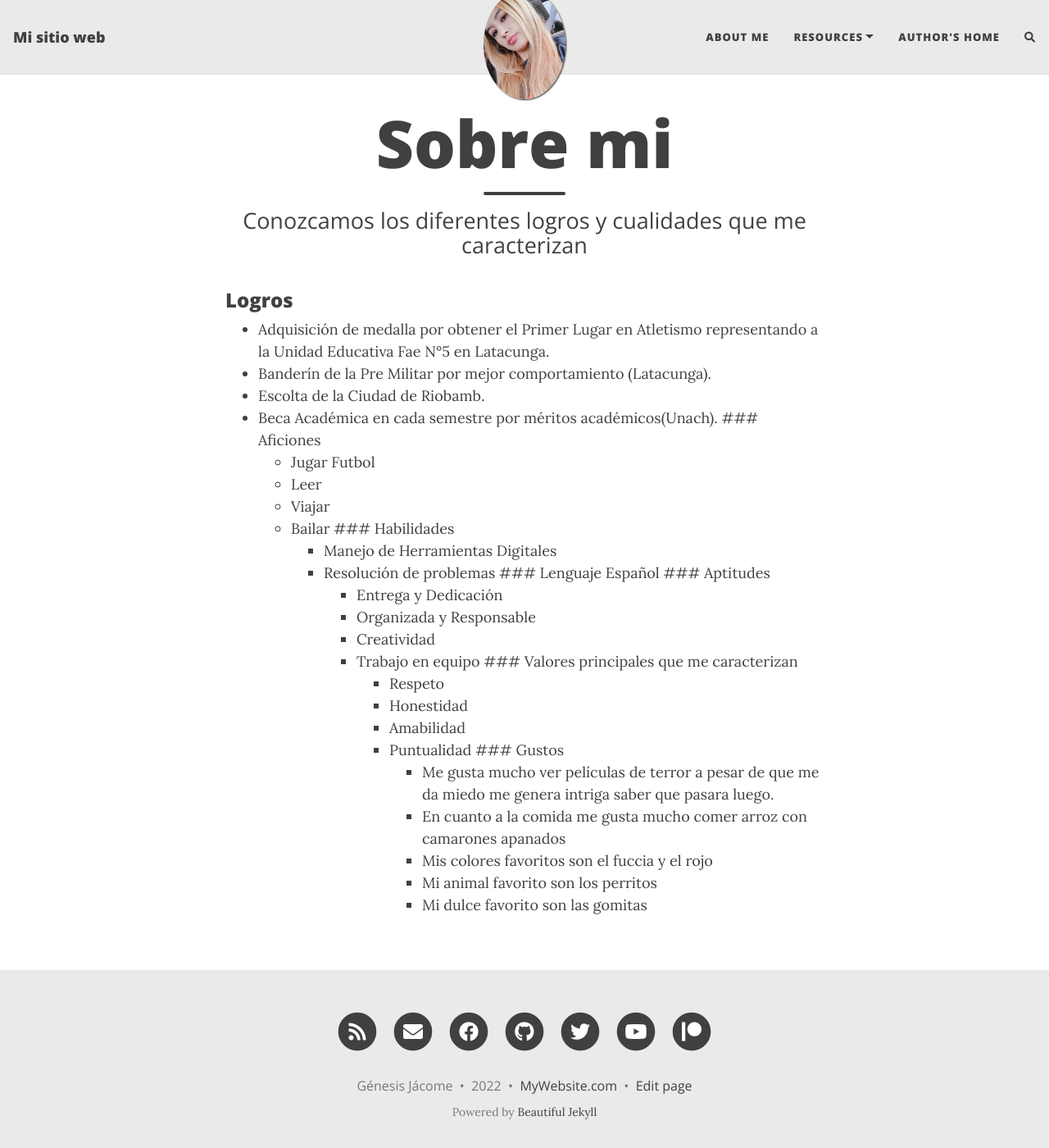
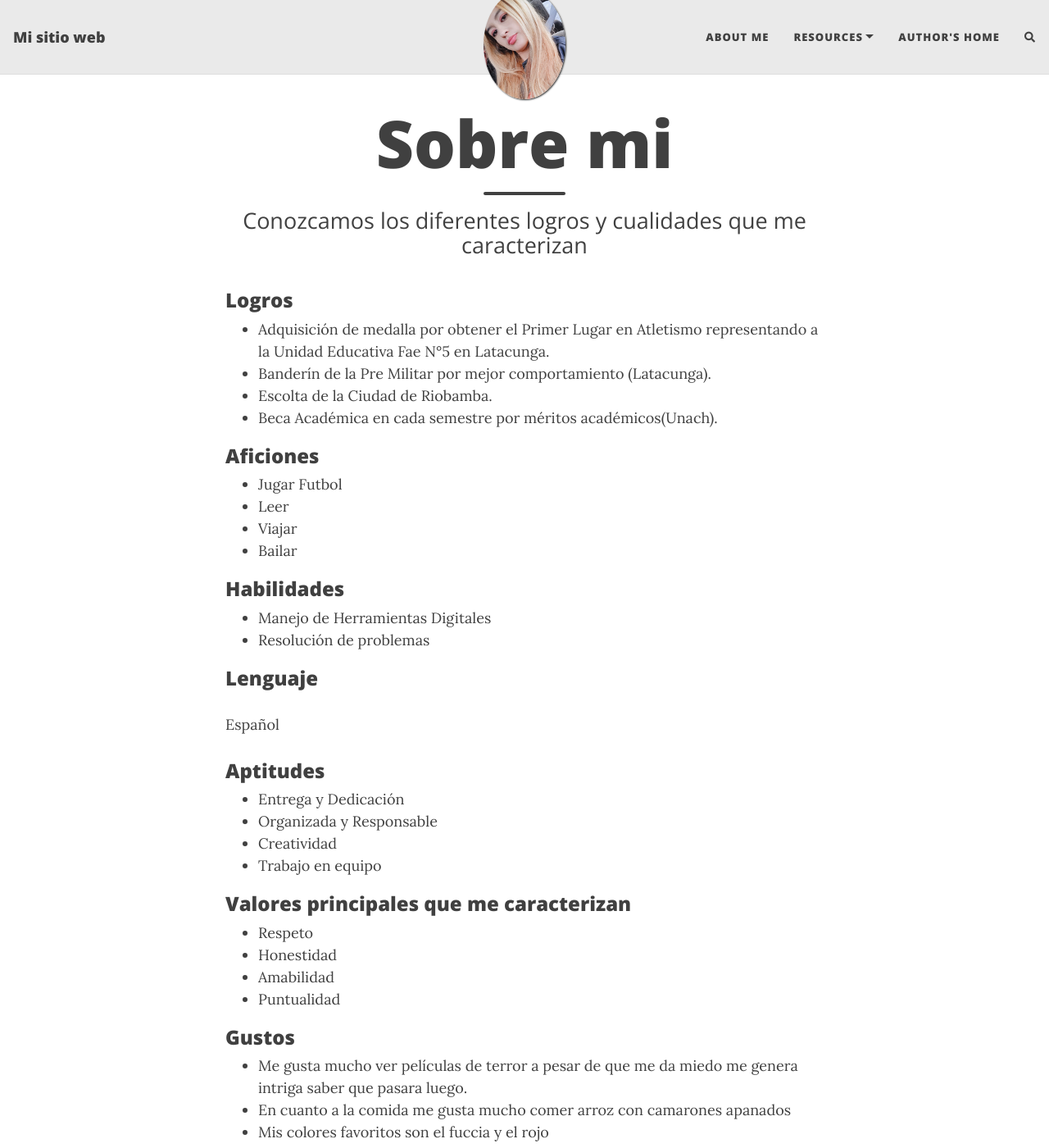
Before and after one commit to gmaribelj/gmaribelj.github.io, a Jekyll site: the page built from aboutme.md, in a window 1280 px wide and 1400 px high. Shown: the whole window at 82% size. Built offline with Jekyll 4.4.1, drawn with Linux system fonts in a browser that asks for light colours; nearby versions of some CDN libraries; comment, search, counter and statistics services are not loaded.

Commit message:
Update aboutme.md

```diff
--- a/aboutme.md
+++ b/aboutme.md
@@ -7,44 +7,53 @@ subtitle: Conozcamos los diferentes logros y cualidades que me caracterizan
 ### Logros
 <ul>
 <li> Adquisición de medalla por obtener el Primer Lugar en Atletismo representando a la Unidad Educativa Fae N°5 en Latacunga.</li>
-<li>Banderín de la Pre Militar por mejor comportamiento (Latacunga).
-<li>Escolta de la Ciudad de Riobamb.
-<li>Beca Académica en cada semestre por méritos académicos(Unach).
+<li>Banderín de la Pre Militar por mejor comportamiento (Latacunga).</li>
+<li>Escolta de la Ciudad de Riobamba.</li>
+<li>Beca Académica en cada semestre por méritos académicos(Unach).</li>
+</ul>
 
 ### Aficiones
 <ul>
-<li>Jugar Futbol
-<li>Leer
-<li>Viajar
-<li>Bailar
+<li>Jugar Futbol </li>
+<li>Leer</li>
+<li>Viajar</li>
+<li>Bailar</li>
+</ul>
 
 ### Habilidades
 <ul>
-<li>Manejo de Herramientas Digitales
-<li>Resolución de problemas
+<li>Manejo de Herramientas Digitales</li>
+<li>Resolución de problemas</li>
+</ul>
 
 ### Lenguaje
+
 Español
 
 ### Aptitudes
 <ul>
-<li>Entrega y Dedicación
-<li>Organizada y Responsable
-<li>Creatividad
-<li>Trabajo en equipo
+<li>Entrega y Dedicación</li>
+<li>Organizada y Responsable</li>
+<li>Creatividad</li>
+<li>Trabajo en equipo</li>
+</ul>
 
 ### Valores principales que me caracterizan
 <ul>
-<li>Respeto
-<li>Honestidad
-<li>Amabilidad
-<li>Puntualidad
-
+<li>Respeto</li>
+<li>Honestidad</li>
+<li>Amabilidad</li>
+<li>Puntualidad</li>
+</ul>
 
 ### Gustos
 <ul>
-<li>Me gusta mucho ver películas de terror a pesar de que me da miedo me genera intriga saber que pasara luego.
-<li>En cuanto a la comida me gusta mucho comer arroz con camarones apanados
-<li> Mis colores favoritos son el fuccia y el rojo
-<li>Mi animal favorito son los perritos
-<li>Mi dulce favorito son las gomitas
+<li>Me gusta mucho ver películas de terror a pesar de que me da miedo me genera intriga saber que pasara luego.</li>
+<li>En cuanto a la comida me gusta mucho comer arroz con camarones apanados</li>
+<li> Mis colores favoritos son el fuccia y el rojo</li>
+<li>Mi animal favorito son los perritos</li>
+<li>Mi dulce favorito son las gomitas</li>
+
+
+
+</ul>
```
